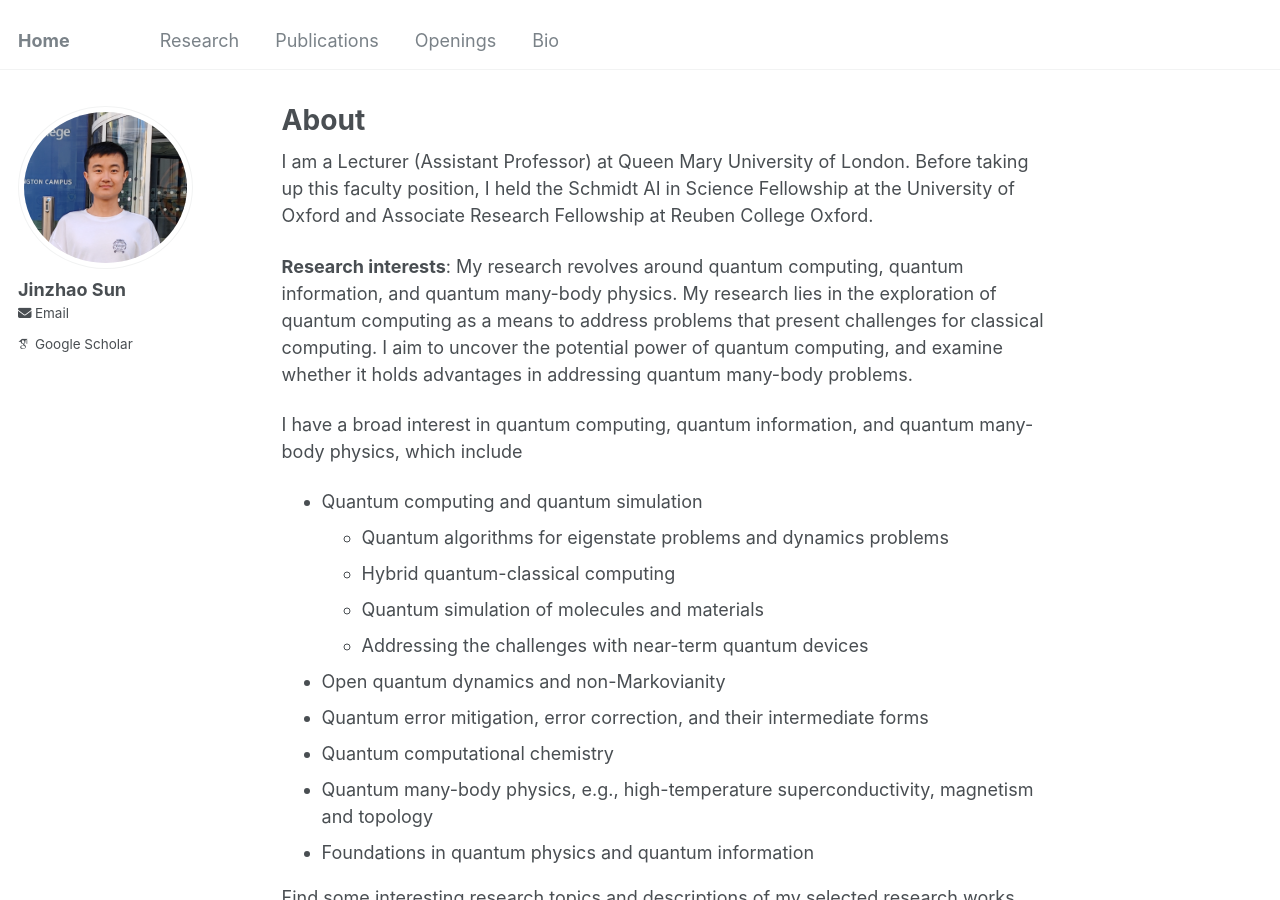
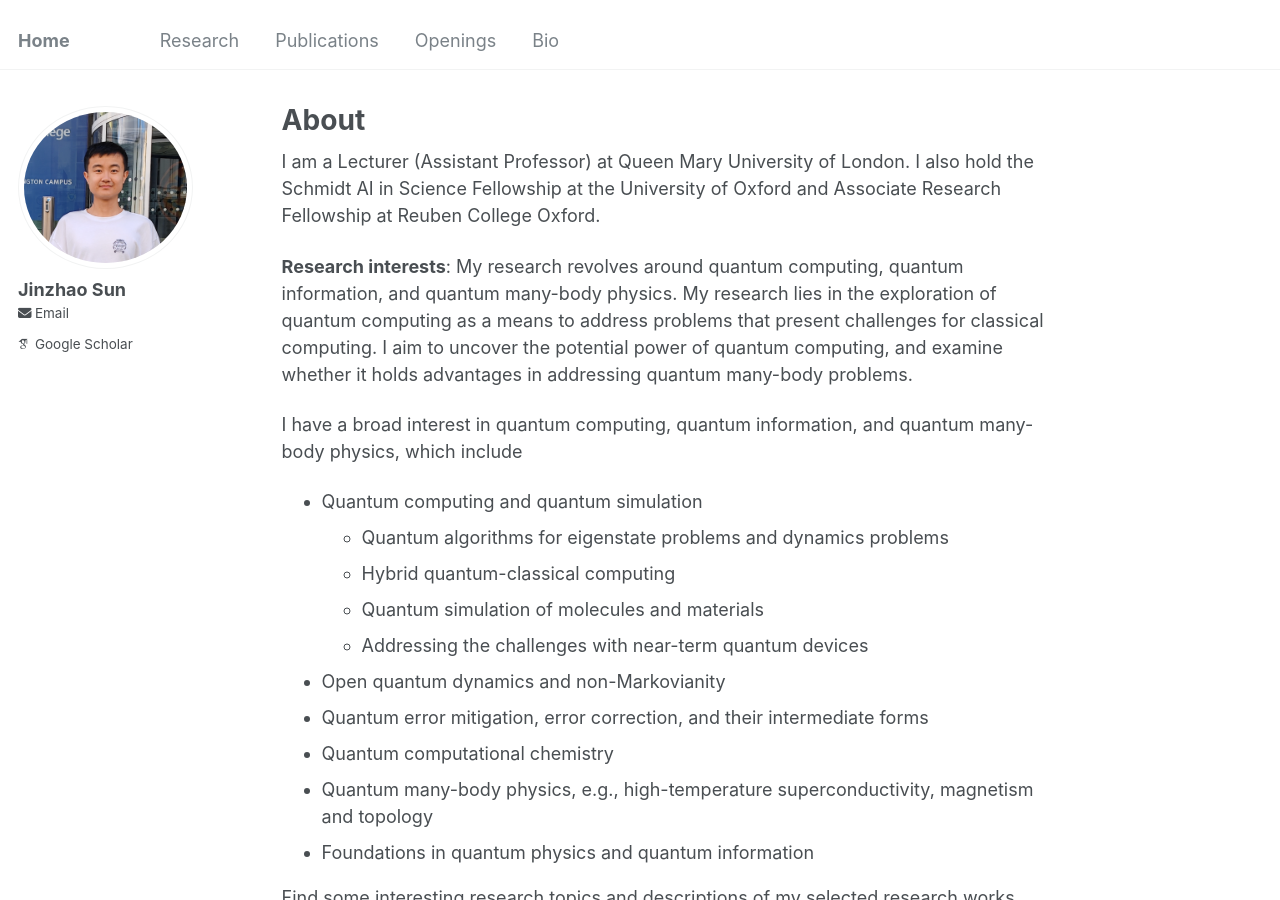
Before and after one commit to jinzhao-sun/jinzhao-sun.github.io, a Jekyll site: the page built from _pages/about.md, in a window 1280 px wide and 900 px high. Built offline with Jekyll 4.4.1, drawn with Linux system fonts in a browser that asks for light colours; some web fonts are replaced.

Commit message:
Update about.md

```diff
--- a/_pages/about.md
+++ b/_pages/about.md
@@ -7,7 +7,7 @@ redirect_from:
   - /about.html
 ---
 
-I am a Lecturer (Assistant Professor) at Queen Mary University of London. Before taking up this faculty position, I held the Schmidt AI in Science Fellowship at the University of Oxford and Associate Research Fellowship at Reuben College Oxford.
+I am a Lecturer (Assistant Professor) at Queen Mary University of London. I also hold the Schmidt AI in Science Fellowship at the University of Oxford and Associate Research Fellowship at Reuben College Oxford.
 
 **Research interests**: My research revolves around quantum computing, quantum information, and quantum many-body physics. My research lies in the exploration of quantum computing as a means to address problems that present challenges for classical computing. I aim to uncover the potential power of quantum computing, and examine whether it holds advantages in addressing quantum many-body problems.
 
```
